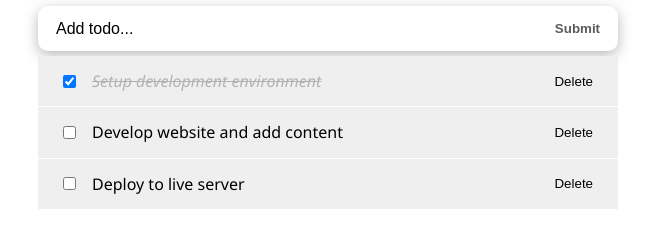
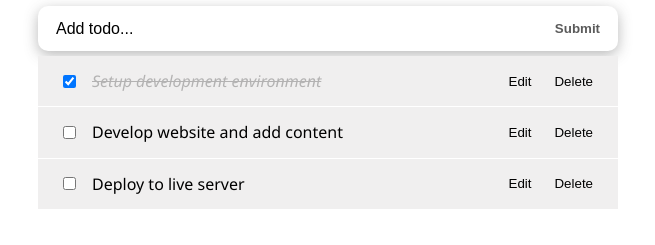
Before and after one commit to dennis-every/react-vite-todos, a React app: page / in a window 1280 px wide. Shown: the part 250-495 px from the top of the page, without its empty margins (312-967 px from the left). Built offline with nearby package versions, Linux system fonts and the light colour scheme; the HTML template or start-up script is replaced by a standard one.

Commit message:
Add handle edit todo title

```diff
--- a/src/components/TodoItem.jsx
+++ b/src/components/TodoItem.jsx
@@ -1,8 +1,14 @@
+import { useState } from 'react';
 import PropTypes from 'prop-types';
 import styles from '@/styles/TodoItem.module.css';
 
 const TodoItem = (props) => {
-  const { itemProp, handleChange, delTodo } = props;
+  const [editing, setEditing] = useState(false);
+
+  const {
+    itemProp, handleChange, delTodo, setUpdate,
+  } = props;
+
   const completedStyle = {
     fontStyle: 'italic',
     color: '#595959',
@@ -18,6 +24,7 @@
     }),
     handleChange: PropTypes.func,
     delTodo: PropTypes.func,
+    setUpdate: PropTypes.func,
   };
 
   TodoItem.defaultProps = {
@@ -28,16 +35,36 @@
     },
     handleChange: () => {},
     delTodo: () => {},
+    setUpdate: PropTypes.func,
+  };
+
+  const handleEditing = () => {
+    setEditing(true);
+  };
+
+  const viewMode = {};
+  const editMode = {};
+  if (editing) {
+    viewMode.display = 'none';
+  } else {
+    editMode.display = 'none';
+  }
+
+  const handleUpdatedDone = (event) => {
+    if (event.key === 'Enter') {
+      setEditing(false);
+    }
   };
 
   return (
     <li key={itemProp.id} className={styles.item}>
-      <div className={styles.content}>
+      <div className={styles.content} style={viewMode}>
         <input
           type="checkbox"
           checked={itemProp.completed}
           onChange={() => handleChange(itemProp.id)}
         />
+        <button type="button" onClick={handleEditing}>Edit</button>
         <button
           type="button"
           onClick={() => delTodo(itemProp.id)}
@@ -46,6 +73,14 @@
         </button>
         <span style={itemProp.completed ? completedStyle : null}>{itemProp.title}</span>
       </div>
+      <input
+        type="text"
+        value={itemProp.title}
+        className={styles.textInput}
+        style={editMode}
+        onChange={(e) => setUpdate(e.target.value, itemProp.id)}
+        onKeyDown={handleUpdatedDone}
+      />
     </li>
   );
 };
--- a/src/components/TodosList.jsx
+++ b/src/components/TodosList.jsx
@@ -12,15 +12,19 @@
     ),
     handleChange: PropTypes.func,
     delTodo: PropTypes.func,
+    setUpdate: PropTypes.func,
   };
 
   TodosList.defaultProps = {
     todosProps: [],
     handleChange: () => {},
     delTodo: () => {},
+    setUpdate: PropTypes.func,
   };
 
-  const { todosProps, handleChange, delTodo } = props;
+  const {
+    todosProps, handleChange, delTodo, setUpdate,
+  } = props;
 
   return (
     <ul>
@@ -30,6 +34,7 @@
           itemProp={todo}
           handleChange={handleChange}
           delTodo={delTodo}
+          setUpdate={setUpdate}
         />
       ))}
     </ul>
--- a/src/components/TodosLogic.jsx
+++ b/src/components/TodosLogic.jsx
@@ -50,6 +50,17 @@
     setTodos([...todos, newTodo]);
   };
 
+  const setUpdate = (updatedTitle, id) => {
+    setTodos(
+      todos.map((todo) => {
+        if (todo.id === id) {
+          todo.title = updatedTitle;
+        }
+        return todo;
+      }),
+    );
+  };
+
   return (
     <div>
       <InputTodo
@@ -59,6 +70,7 @@
         todosProps={todos}
         handleChange={handleChange}
         delTodo={delTodo}
+        setUpdate={setUpdate}
       />
     </div>
   );
--- a/src/styles/TodoItem.module.css
+++ b/src/styles/TodoItem.module.css
@@ -5,22 +5,31 @@
   border-bottom: 1px solid #fff;
   background: #f0efef;
 }
+
 .content {
   display: flex;
   justify-content: space-between;
   align-items: center;
   gap: 1rem;
 }
+
 .content span {
   flex: 1;
   order: 1;
 }
+
 .content button {
   cursor: pointer;
   background: transparent;
   order: 2;
   outline: none;
-  outline: none;
   border: none;
   margin-left: 7px;
 }
+
+.textInput {
+  width: 100%;
+  padding: 10px;
+  border: 1px solid #dfdfdf;
+  outline: none;
+}
--- a/src/styles/app.css
+++ b/src/styles/app.css
@@ -3,6 +3,7 @@
   margin: 0;
   padding: 0;
 }
+
 body {
   font-family: 'Segoe UI', sans-serif;
   line-height: 1.4;
@@ -16,18 +17,21 @@
   width: 100%;
   padding: 8rem 20px 3rem;
 }
+
 .todos {
   max-width: 580px;
   margin: 0 auto;
 }
+
 .form-container {
   display: flex;
   border-radius: calc(0.1 * 100px);
-  box-shadow: 0px 4px 14px 0px rgba(70, 70, 70, 0.38);
+  box-shadow: 0 4px 14px 0 rgba(70, 70, 70, 0.38);
   justify-content: space-around;
   background: #fff;
   font-size: 1rem;
 }
+
 .input-text {
   width: 85%;
   padding-right: 5px;
@@ -35,9 +39,11 @@
   border-radius: calc(0.5 * 100px);
   font-size: 1rem;
 }
+
 .input-text::placeholder {
   color: #000;
 }
+
 .input-submit {
   background: transparent;
   color: #5b5b5b;
@@ -46,12 +52,14 @@
   font-weight: 600;
   margin-right: 10px;
 }
+
 .input-text,
 .input-submit {
   height: 45px;
   outline: none;
   border: none;
 }
+
 .submit-warning {
   font-size: 13px;
   color: red;
```
